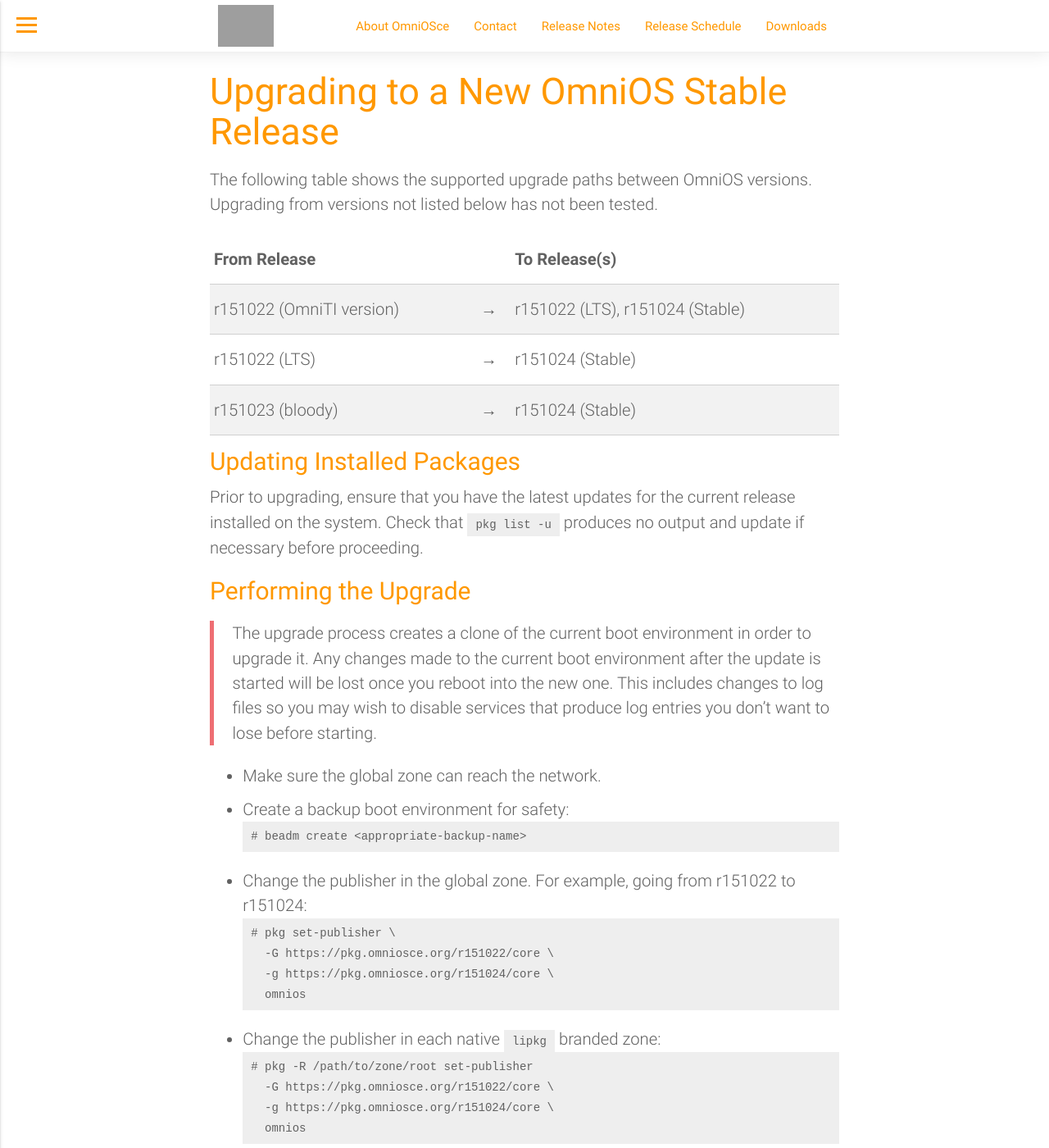
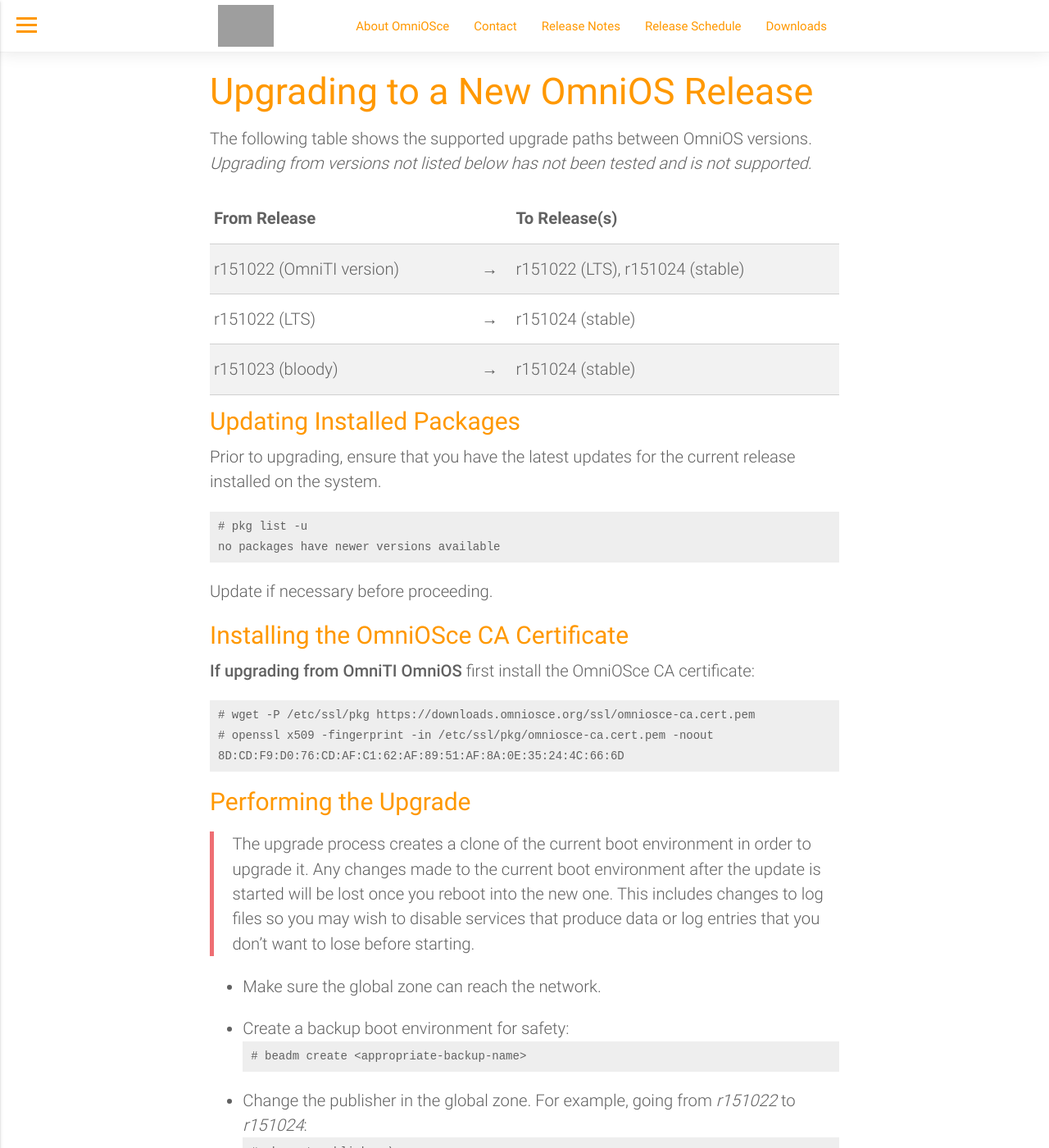
Before and after one commit to omniosorg/omniosorg.github.io, a Jekyll site: the page built from upgrade.md, in a window 1280 px wide and 1400 px high. Shown: the whole window at 82% size. Built offline with Jekyll 4.4.1, drawn with Linux system fonts in a browser that asks for light colours; grey boxes are pictures that could not be loaded.

Commit message:
Updating upgrade notes

````diff
--- a/upgrade.md
+++ b/upgrade.md
@@ -4,23 +4,40 @@
 show_in_menu: false
 ---
 
-# Upgrading to a New OmniOS Stable Release
+# Upgrading to a New OmniOS Release
 
 The following table shows the supported upgrade paths between OmniOS versions.
-Upgrading from versions not listed below has not been tested.
+_Upgrading from versions not listed below has not been tested and is
+not supported._
 
 {:.bordered}
 | From Release			| 	 	| To Release(s)
 | ------------			|		| -------------
-| r151022 (OmniTI version)	| &#8594;	| r151022 (LTS), r151024 (Stable)
-| r151022 (LTS)			| &#8594;	| r151024 (Stable)
-| r151023 (bloody)		| &#8594;	| r151024 (Stable)
+| r151022 (OmniTI version)	| &#8594;	| r151022 (LTS), r151024 (stable)
+| r151022 (LTS)			| &#8594;	| r151024 (stable)
+| r151023 (bloody)		| &#8594;	| r151024 (stable)
 
 ## Updating Installed Packages
 
 Prior to upgrading, ensure that you have the latest updates for the
-current release installed on the system. Check that `pkg list -u` produces
-no output and update if necessary before proceeding.
+current release installed on the system.
+
+```
+# pkg list -u
+no packages have newer versions available
+```
+
+Update if necessary before proceeding.
+
+## Installing the OmniOSce CA Certificate
+
+**If upgrading from OmniTI OmniOS** first install the OmniOSce CA certificate:
+
+```
+# wget -P /etc/ssl/pkg https://downloads.omniosce.org/ssl/omniosce-ca.cert.pem
+# openssl x509 -fingerprint -in /etc/ssl/pkg/omniosce-ca.cert.pem -noout
+8D:CD:F9:D0:76:CD:AF:C1:62:AF:89:51:AF:8A:0E:35:24:4C:66:6D
+```
 
 ## Performing the Upgrade
 
@@ -28,29 +45,33 @@
   to upgrade it. Any changes made to the current boot environment after the
   update is started will be lost once you reboot into the new one. This
   includes changes to log files so you may wish to disable services that
-  produce log entries you don't want to lose before starting.
+  produce data or log entries that you don't want to lose before starting.
 
 * Make sure the global zone can reach the network.
+
 * Create a backup boot environment for safety:
   ```
   # beadm create <appropriate-backup-name>
   ```
+
 * Change the publisher in the global zone.
-  For example, going from r151022 to r151024:
+  For example, going from _r151022_ to _r151024_:
   ```
   # pkg set-publisher \
     -G https://pkg.omniosce.org/r151022/core \
     -g https://pkg.omniosce.org/r151024/core \
     omnios
   ```
-* Change the publisher in each native `lipkg` branded zone:
+
+* Change the publisher in each native _lipkg_ branded zone:
   ```
   # pkg -R /path/to/zone/root set-publisher
     -G https://pkg.omniosce.org/r151022/core \
     -g https://pkg.omniosce.org/r151024/core \
     omnios
   ```
-* Shut down and detach any `ipkg` branded zones:
+
+* Shut down and detach any _ipkg_ branded zones:
   ```
   # zoneadm -z <zonename> shutdown
   ... use the following command to check when the zone has shut down ...
@@ -63,6 +84,7 @@
   ```
   # zfs snapshot -r /path/to/zone@<old-release>
   ```
+
 * Perform the update, optionally specifying the new boot-environment name:
   ```
   # pkg update --be-name r151024
@@ -70,10 +92,12 @@
   This will create a new BE and install the new packages into it. When this
   is complete, reboot your system. The new BE will now be the default
   option in loader.
+
 * Reboot
   ```
   # init 6
   ```
+
 * Re-attach any `ipkg` zones:
   ```
   # zoneadm -z <zonename> attach -u
````
Also changed, not shown: schedule.md (+7 -7 lines).
